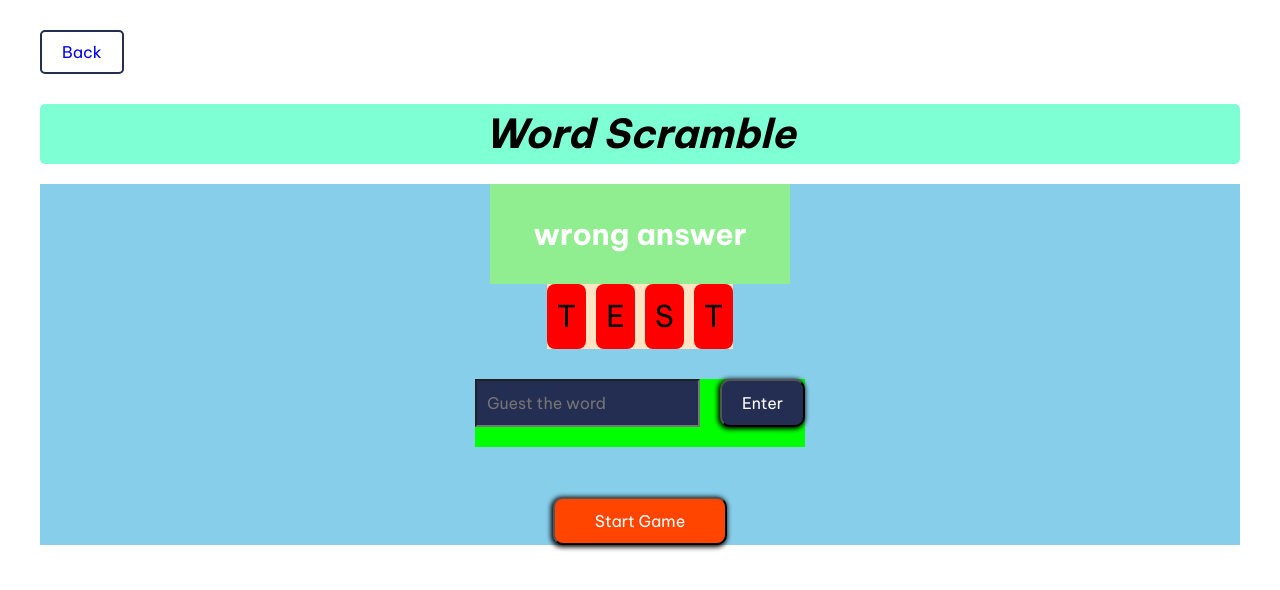
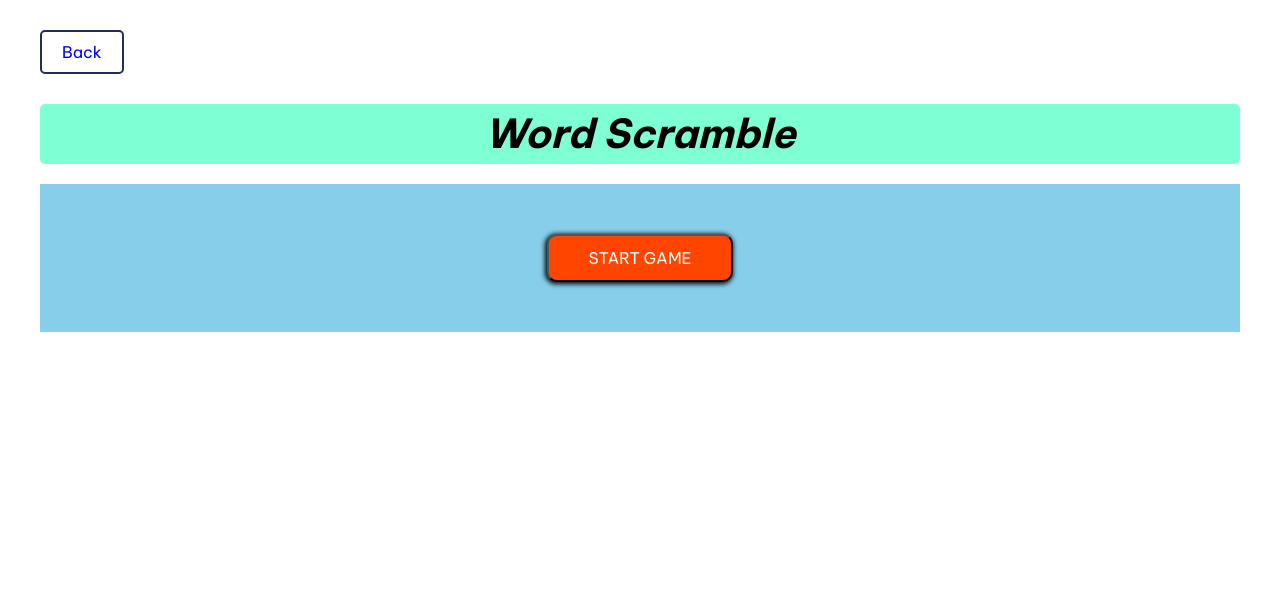
Before and after one commit to dipa3003/micro-logic-apps, a React (Vite) app: page /word-scramble in a window 1280 px wide. Shown: the top 590 px of the page. Built offline with nearby package versions, Linux system fonts and the light colour scheme.

Commit message:
finish WordScramble page

```diff
--- a/src/css/wordscramble.css
+++ b/src/css/wordscramble.css
@@ -7,7 +7,7 @@
 }
 
 .input-word {
-    background-color: lime;
+    /* background-color: lime; */
     margin-top: 30px;
     font-size: var(--fs-body);
     display: flex;
@@ -42,21 +42,29 @@
     color: white;
     font-size: var(--fs-body);
     margin-top: 50px;
+    margin-bottom: 50px;
 }
 
 .word {
-    background-color: bisque;
+    /* background-color: bisque; */
+    margin-top: 20px;
     display: flex;
-    gap: 10px;
+    gap: 20px;
     font-size: var(--fs-secondary-heading);
 }
 .word > * {
-    background-color: red;
+    background-color: #144b40;
+    color: white;
     padding: 10px;
     border-radius: 8px;
+    width: 50px;
+    height: 50px;
+    display: flex;
+    justify-content: center;
+    align-items: center;
 }
 .message {
-    background-color: lightgreen;
+    background-color: lightslategray;
     color: white;
     width: 300px;
     height: 100px;
@@ -65,4 +73,11 @@
     justify-content: center;
     align-items: center;
     font-weight: var(--fw-bold);
+    margin-top: 20px;
 }
+.scramble-word {
+    background-color: lime;
+    margin-top: 20px;
+    font-size: var(--fs-secondary-heading);
+    letter-spacing: 10px;
+}
--- a/src/pages/WordScramble.jsx
+++ b/src/pages/WordScramble.jsx
@@ -1,10 +1,78 @@
 import { Link } from "react-router-dom";
 import "../css/wordscramble.css";
+import { useEffect, useState } from "react";
+
+const WORDS = ["singa", "gajah", "kuda", "kucing", "zebra", "anjing", "buaya", "kelinci"];
 
 const WordScramble = () => {
+    const [inputValue, setInputValue] = useState("");
+    const [message, setMessage] = useState("");
+    const [isPlay, setIsPlay] = useState(false);
+    const [correctWord, setCorrectWord] = useState("");
+    const [scrambleWord, setScrambleWord] = useState("");
+
+    useEffect(() => {
+        let clearMessage;
+        if (message === "Wrong Answer!") {
+            clearMessage = setTimeout(() => setMessage(""), 2000);
+        }
+        return () => {
+            if (clearMessage) {
+                clearTimeout(clearMessage);
+            }
+        };
+    }, [message]);
+
+    const selectWord = () => {
+        const randomIndex = Math.floor(Math.random() * WORDS.length);
+        return WORDS[randomIndex];
+    };
+
     const handleEnter = () => {
-        console.log("clicked");
+        if (inputValue) {
+            if (correctWord.toLowerCase() === inputValue.toLowerCase()) {
+                setMessage("Correct Answer!");
+            } else {
+                setMessage("Wrong Answer!");
+            }
+        } else {
+            alert("You have to guest the word");
+        }
     };
+
+    const handleInputChange = (e) => {
+        setInputValue(e.target.value);
+    };
+
+    const handleStartGame = () => {
+        setIsPlay(true);
+        const word = selectWord();
+        setCorrectWord(word);
+        console.log("word:", word);
+        setScrambleWord(construcScrambleWord(word));
+    };
+
+    const handleNewGame = () => {
+        setInputValue("");
+        setMessage("");
+        const word = selectWord();
+        setCorrectWord(word);
+        console.log("word:", word);
+        setScrambleWord(construcScrambleWord(word));
+    };
+
+    const construcScrambleWord = (word) => {
+        const shuffleWord = word.split("");
+        //The Fisher-Yates Suffle method
+        for (let i = shuffleWord.length - 1; i > 0; i--) {
+            let j = Math.floor(Math.random() * (i + 1));
+            let k = shuffleWord[i];
+            shuffleWord[i] = shuffleWord[j];
+            shuffleWord[j] = k;
+        }
+        return shuffleWord.join("");
+    };
+    console.log("inputValuestate:", inputValue);
 
     return (
         <>
@@ -13,20 +81,31 @@ const WordScramble = () => {
             </Link>
             <h1 className="header">Word Scramble</h1>
             <div className="word-container-all">
-                <div className="message">wrong answer</div>
+                {!!message && <div className="message">{message}</div>}
+
+                {isPlay ? (
+                    <>
                         <div className="word">
-                    <span>T</span>
-                    <span>E</span>
-                    <span>S</span>
-                    <span>T</span>
+                            {correctWord.split("").map((item, i) => (
+                                <span key={i}>{inputValue[i]}</span>
+                            ))}
                         </div>
+                        <p className="scramble-word">{scrambleWord}</p>
                         <div className="input-word">
-                    <input type="text" placeholder="Guest the word" />
+                            <input type="text" placeholder="Guest the word" onChange={handleInputChange} value={inputValue} />
                             <button className="btn-enter-word" onClick={handleEnter}>
                                 Enter
                             </button>
                         </div>
-                <button className="btn-start-game">Start Game</button>
+                        <button className="btn-start-game" onClick={handleNewGame}>
+                            NEW GAME
+                        </button>
+                    </>
+                ) : (
+                    <button className="btn-start-game" onClick={handleStartGame}>
+                        START GAME
+                    </button>
+                )}
             </div>
         </>
     );
```
Lines whose indentation alone changed are shown as unchanged.
